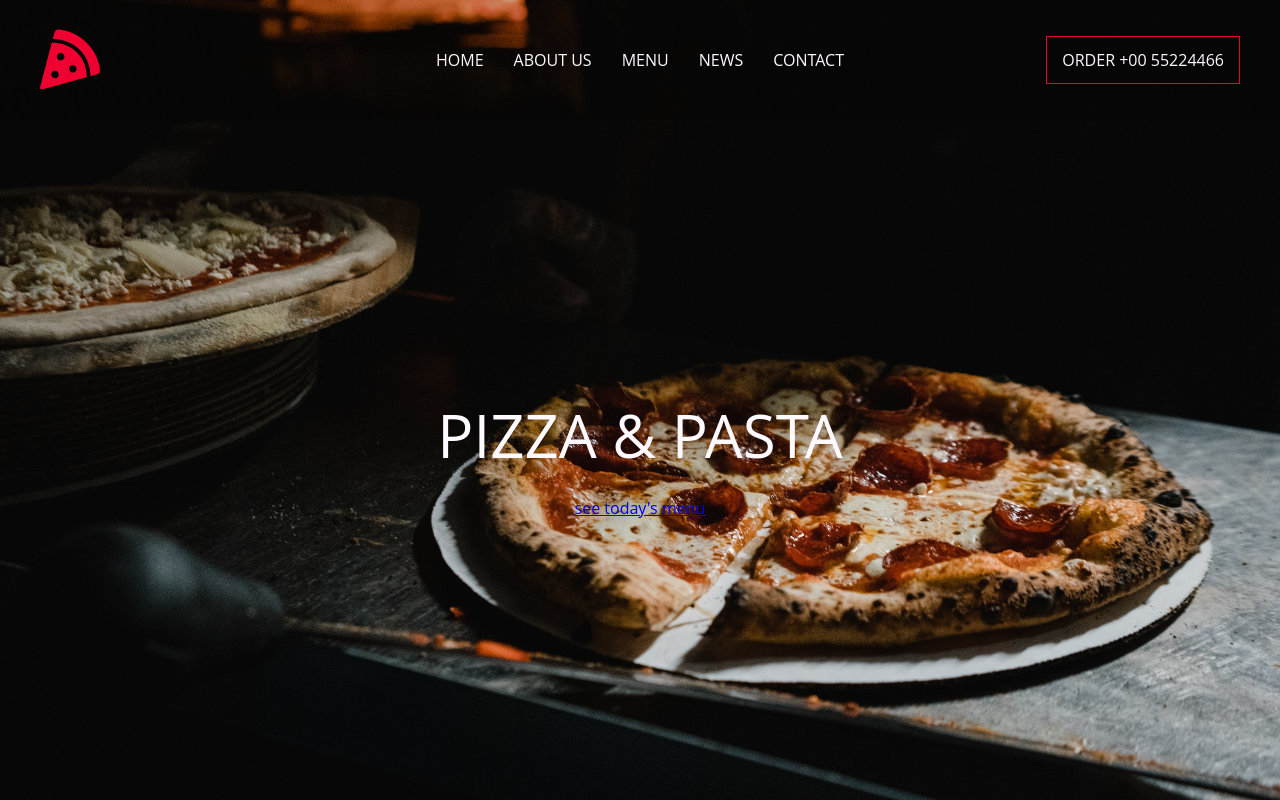
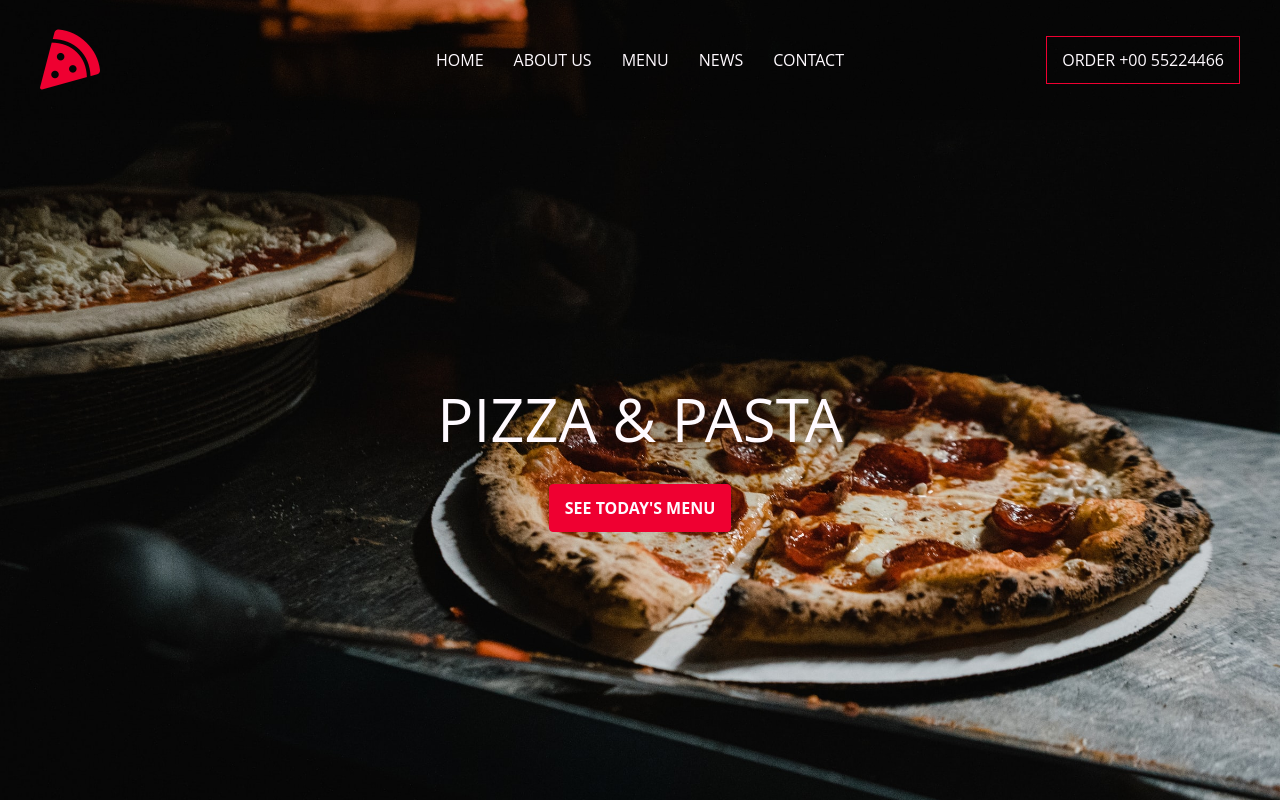
Before and after one commit to willlymendoza/pizza-restaurant, a React (Create React App) app: page / in a window 1280 px wide. Built offline with nearby package versions, Linux system fonts and the light colour scheme.

Commit message:
Added button styles

```diff
--- a/src/App.scss
+++ b/src/App.scss
@@ -1,5 +1,6 @@
 @import "../src/assets/sass/reseter";
 @import "../src/assets/sass/config";
+@import "../src/assets/sass/button";
 @import "../src/assets/sass/responsive";
 
 html,
--- /dev/null
+++ b/src/assets/sass/_button.scss
@@ -0,0 +1,17 @@
+.btn {
+  color: $white;
+  text-decoration: none;
+  padding: 15px;
+  background: $primary;
+  text-transform: uppercase;
+  font-weight: bold;
+  border-radius: 4px;
+  border: 1px solid $primary;
+  cursor: pointer;
+  @include transition-ease;
+
+  &:hover {
+    background: $white;
+    color: $primary;
+  }
+}
```
